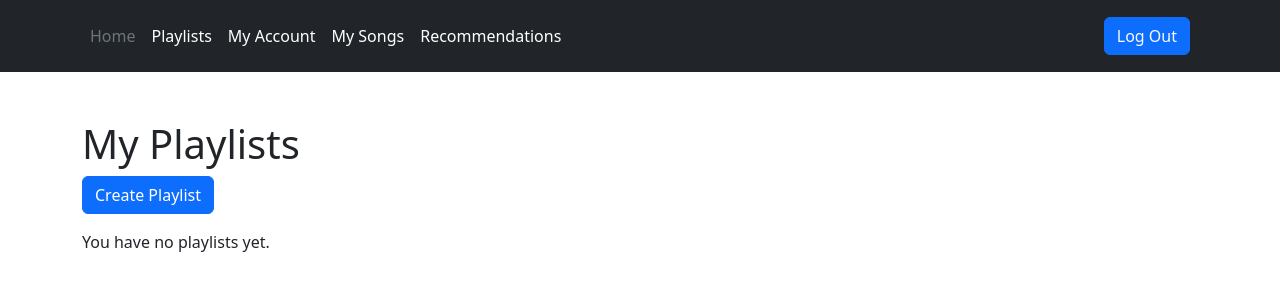
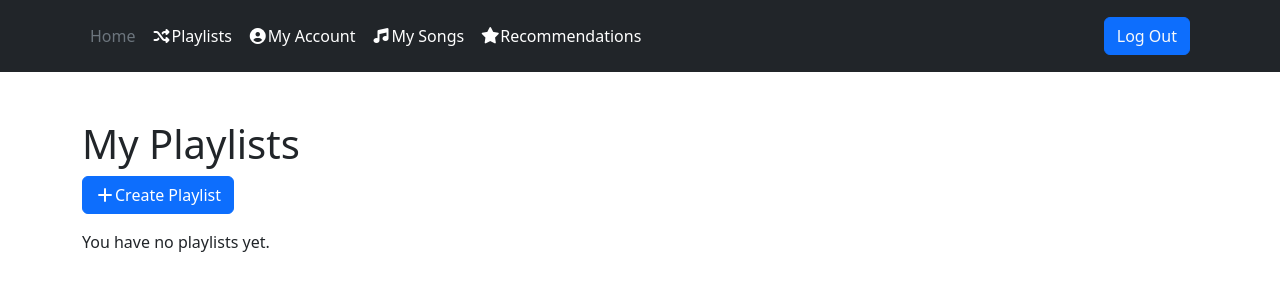
Before and after one commit to CS4300-CS5300-FA26/team-7, a Django app: page /playlists/ in a window 1280 px wide. Shown: the top 300 px of the page. Run offline with Django 5.2, Linux system fonts and the light colour scheme; the visitor is signed in with stand-in values (Sample User, id 1); data that the repository does not hold is empty.

Commit message:
Add fontawesome logos

```diff
--- a/crate/forms.py
+++ b/crate/forms.py
@@ -5,6 +5,7 @@ class SongForm(forms.ModelForm):
     class Meta:
         model = Song
         fields = ['title', 'artist', 'genre', 'album', 'audio_file']
+
     def __init__(self, *args, **kwargs):
         super().__init__(*args, **kwargs)
         # The model allows songs without audio (e.g. via admin), but the upload page needs a file.
--- a/crate/templates/crate/base.html
+++ b/crate/templates/crate/base.html
@@ -7,7 +7,10 @@
     <meta charset="utf-8">
     <meta name="viewport" content="width=device-width, initial-scale=1">
     <title>{% block title %}Crate{% endblock %}</title>
+    <!--Bootstrap-->
     <link rel="stylesheet" href="https://cdn.jsdelivr.net/npm/bootstrap@5.3.8/dist/css/bootstrap.min.css" integrity="sha384-sRIl4kxILFvY47J16cr9ZwB07vP4J8+LH7qKQnuqkuIAvNWLzeN8tE5YBujZqJLB" crossorigin="anonymous">
+    <!--Font Awesome-->
+    <link rel="stylesheet" href="https://cdnjs.cloudflare.com/ajax/libs/font-awesome/7.3.1/css/all.min.css">
   </head>
   <body>
     <header class="p-3 text-bg-dark">
@@ -16,10 +19,10 @@
           <ul class="nav col-12 col-lg-auto me-lg-auto mb-2 justify-content-center mb-md-0">
             <li><a href="/" class="nav-link px-2 text-secondary">Home</a></li>
             {% if user.is_authenticated %}
-            <li><a href="{% url 'playlists' %}" class="nav-link px-2 text-white">Playlists</a></li>
-            <li><a href="{% url 'my_account' %}" class="nav-link px-2 text-white">My Account</a></li>
-            <li><a href="{% url 'song_list' %}" class="nav-link px-2 text-white">My Songs</a></li>
-            <li><a href="{% url 'recommendations' %}" class="nav-link px-2 text-white">Recommendations</a></li>
+            <li><a href="{% url 'playlists' %}" class="nav-link px-2 text-white"><i class="fa-solid fa-shuffle"></i>Playlists</a></li>
+            <li><a href="{% url 'my_account' %}" class="nav-link px-2 text-white"><i class="fa-solid fa-circle-user"></i>My Account</a></li>
+            <li><a href="{% url 'song_list' %}" class="nav-link px-2 text-white"><i class="fa-solid fa-music"></i>My Songs</a></li>
+            <li><a href="{% url 'recommendations' %}" class="nav-link px-2 text-white"><i class="fa-solid fa-star"></i>Recommendations</a></li>
             {% else %}
             <li><a href="/" class="nav-link px-2 text-white">About Crate</a></li>
             {% endif %}
--- a/crate/templates/crate/playlists.html
+++ b/crate/templates/crate/playlists.html
@@ -8,7 +8,7 @@
 
         <button type="button" class="btn btn-primary mb-3"
             onclick="document.getElementById('createPlaylistDialog').showModal()">
-        Create Playlist
+        <i class="fa-solid fa-plus"></i>Create Playlist
         </button>
 
         {% if playlists %}
--- a/crate/templates/crate/song_list.html
+++ b/crate/templates/crate/song_list.html
@@ -57,7 +57,7 @@
 		{% else %}
 			<p>No songs are currently available.</p>
 		{% endif %}
-		<a class="btn btn-primary" href="{% url 'upload_song' %}">Upload Songs</a>
+		<a class="btn btn-primary" href="{% url 'upload_song' %}"><i class="fa-regular fa-file-audio"></i>Upload Songs</a>
 
 	</div>
 {% endblock %}
```
